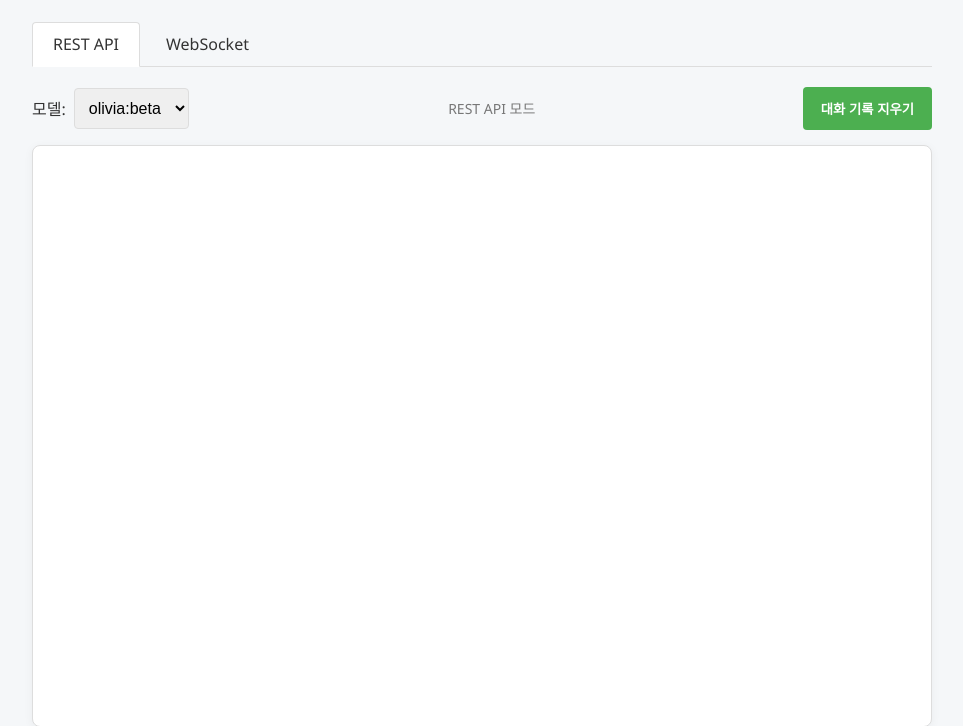
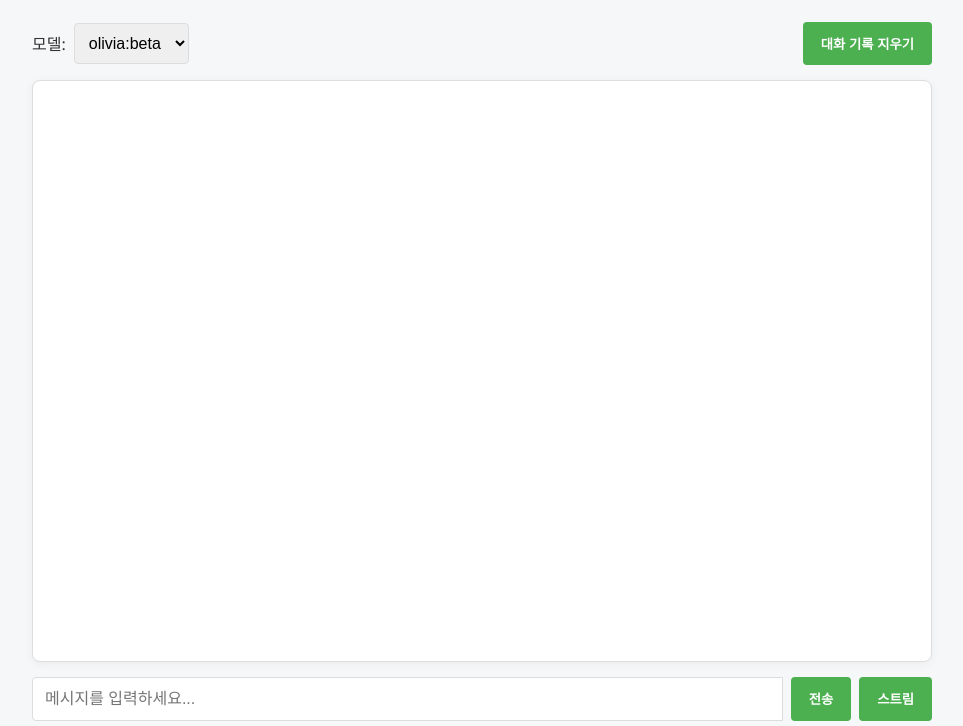
Before and after one commit to ge5rg2/Olivia, a FastAPI app: page / in a window 1280 px wide. Shown: the part 84-810 px from the top of the page, without its empty margins (158-1121 px from the left). Run offline with FastAPI, Linux system fonts and the light colour scheme; data that the repository does not hold is empty.

```diff
--- a/main.py
+++ b/main.py
@@ -1,10 +1,10 @@
 # main.py
-from fastapi import FastAPI, WebSocket, WebSocketDisconnect, Request, Depends, HTTPException
-from fastapi.responses import HTMLResponse, StreamingResponse, JSONResponse
+from fastapi import FastAPI, Request
+from fastapi.responses import HTMLResponse, StreamingResponse
 from fastapi.staticfiles import StaticFiles
 from fastapi.templating import Jinja2Templates
 from pydantic import BaseModel
-from typing import List, Dict, Any, Optional
+from typing import List, Dict, Optional
 import ollama
 import uuid
 import asyncio
@@ -100,12 +100,12 @@ async def stream_chat_get(request: Request):
         try:
             # 마지막 사용자 메시지 가져오기
             if not chat_history[user_id]:
-                yield f"data: {{\"error\": \"채팅 기록이 없습니다.\"}}\n\n"
+                yield "data: {\"error\": \"채팅 기록이 없습니다.\"}\n\n"
                 return
 
             last_message = chat_history[user_id][-1]
             if last_message["role"] != "user":
-                yield f"data: {{\"error\": \"마지막 메시지가 사용자 메시지가 아닙니다.\"}}\n\n"
+                yield "data: {\"error\": \"마지막 메시지가 사용자 메시지가 아닙니다.\"}\n\n"
                 return
 
             # 마지막 요청의 모델 정보 가져오기
@@ -139,7 +139,7 @@ async def stream_chat_get(request: Request):
             })
 
             # 응답 완료 후 종료 신호 전송
-            yield f"data: [DONE]\n\n"
+            yield "data: [DONE]\n\n"
 
         except Exception as e:
             yield f"data: {{\"error\": \"{str(e)}\"}}\n\n"
@@ -172,91 +172,6 @@ async def clear_history(request: Request):
     chat_history[user_id] = []
     return {"status": "success"}
 
-# WebSocket 연결을 관리하는 클래스
-class ConnectionManager:
-    def __init__(self):
-        self.active_connections: Dict[str, WebSocket] = {}
-
-    async def connect(self, websocket: WebSocket, client_id: str):
-        await websocket.accept()
-        self.active_connections[client_id] = websocket
-
-    def disconnect(self, client_id: str):
-        if client_id in self.active_connections:
-            del self.active_connections[client_id]
-
-    async def send_message(self, message: str, client_id: str):
-        if client_id in self.active_connections:
-            await self.active_connections[client_id].send_text(message)
-
-manager = ConnectionManager()
-
-# WebSocket 채팅 구현
-@app.websocket("/ws/{client_id}")
-async def websocket_endpoint(websocket: WebSocket, client_id: str):
-    await manager.connect(websocket, client_id)
-
-    if client_id not in chat_history:
-        chat_history[client_id] = []
-
-    try:
-        while True:
-            data = await websocket.receive_json()
-            user_message = data.get("message", "")
-            model = data.get("model", "llama3.2")
-
-            # 사용자 메시지를 기록에 추가
-            chat_history[client_id].append({"role": "user", "content": user_message})
-
-            # 사용자에게 받은 메시지 확인 응답
-            await manager.send_message(
-                '{"type": "status", "message": "메시지를 처리 중입니다..."}',
-                client_id
-            )
-
-            try:
-                # 스트리밍 응답 생성
-                full_response = ""
-
-                def stream_generator():
-                    return ollama.chat(
-                        model=model,
-                        messages=chat_history[client_id],
-                        stream=True
-                    )
-
-                loop = asyncio.get_event_loop()
-                stream = await loop.run_in_executor(None, stream_generator)
-
-                for chunk in stream:
-                    content = chunk["message"]["content"]
-                    full_response += content
-                    await manager.send_message(
-                        f'{{"type": "chunk", "content": "{content}"}}',
-                        client_id
-                    )
-
-                # 완성된 응답을 기록에 추가
-                chat_history[client_id].append({
-                    "role": "assistant",
-                    "content": full_response
-                })
-
-                # 응답 완료 알림
-                await manager.send_message(
-                    '{"type": "complete"}',
-                    client_id
-                )
-
-            except Exception as e:
-                await manager.send_message(
-                    f'{{"type": "error", "message": "{str(e)}"}}',
-                    client_id
-                )
-
-    except WebSocketDisconnect:
-        manager.disconnect(client_id)
-
 # 서버 실행 코드
 if __name__ == "__main__":
     import uvicorn
--- a/templates/index.html
+++ b/templates/index.html
@@ -125,44 +125,11 @@
         font-size: 16px;
         margin-left: 8px;
       }
-      .tabs {
-        display: flex;
-        margin-bottom: 20px;
-        border-bottom: 1px solid #ddd;
-      }
-      .tab {
-        padding: 10px 20px;
-        cursor: pointer;
-        border: 1px solid transparent;
-        margin-right: 5px;
-        border-radius: 4px 4px 0 0;
-      }
-      .tab.active {
-        border: 1px solid #ddd;
-        border-bottom: 1px solid white;
-        background-color: white;
-        margin-bottom: -1px;
-      }
-      .connection-status {
-        font-size: 14px;
-        color: #777;
-      }
-      .connection-status.connected {
-        color: #4caf50;
-      }
-      .connection-status.disconnected {
-        color: #f44336;
-      }
     </style>
   </head>
   <body>
     <div class="header">
       <h1>Olivia</h1>
-    </div>
-
-    <div class="tabs">
-      <div class="tab active" data-mode="rest">REST API</div>
-      <div class="tab" data-mode="websocket">WebSocket</div>
     </div>
 
     <div class="controls">
@@ -174,7 +141,6 @@
           <option value="gemma">Gemma</option>
         </select>
       </div>
-      <div class="connection-status" id="connection-status">REST API 모드</div>
       <button id="clear-btn">대화 기록 지우기</button>
     </div>
 
@@ -198,107 +164,6 @@
       const streamBtn = document.getElementById("stream-btn");
       const clearBtn = document.getElementById("clear-btn");
       const modelSelect = document.getElementById("model-select");
-      const tabs = document.querySelectorAll(".tab");
-      const connectionStatus = document.getElementById("connection-status");
-
-      let currentMode = "rest";
-      let socket = null;
-      let clientId = generateUUID();
-
-      // UUID 생성 함수
-      function generateUUID() {
-        return "xxxxxxxx-xxxx-4xxx-yxxx-xxxxxxxxxxxx".replace(
-          /[xy]/g,
-          function (c) {
-            const r = (Math.random() * 16) | 0,
-              v = c == "x" ? r : (r & 0x3) | 0x8;
-            return v.toString(16);
-          }
-        );
-      }
-
-      // 탭 변경 처리
-      tabs.forEach((tab) => {
-        tab.addEventListener("click", () => {
-          tabs.forEach((t) => t.classList.remove("active"));
-          tab.classList.add("active");
-          currentMode = tab.dataset.mode;
-
-          if (currentMode === "websocket") {
-            setupWebSocket();
-            streamBtn.style.display = "none";
-            connectionStatus.textContent = "연결 중...";
-            connectionStatus.className = "connection-status";
-          } else {
-            if (socket) {
-              socket.close();
-              socket = null;
-            }
-            streamBtn.style.display = "block";
-            connectionStatus.textContent = "REST API 모드";
-            connectionStatus.className = "connection-status";
-          }
-        });
-      });
-
-      // WebSocket 설정 보이스 적용시 재확인
-      function setupWebSocket() {
-        if (socket) {
-          socket.close();
-        }
-
-        socket = new WebSocket(`ws://${window.location.host}/ws/${clientId}`);
-
-        socket.onopen = function (e) {
-          connectionStatus.textContent = "연결됨";
-          connectionStatus.className = "connection-status connected";
-        };
-
-        socket.onmessage = function (event) {
-          const data = JSON.parse(event.data);
-
-          if (data.type === "chunk") {
-            // 메시지가 이미 시작되었는지 확인
-            let messageDiv = chatContainer.querySelector(
-              ".assistant:last-child"
-            );
-            if (!messageDiv) {
-              messageDiv = document.createElement("div");
-              messageDiv.className = "message assistant";
-              chatContainer.appendChild(messageDiv);
-            }
-
-            messageDiv.textContent += data.content;
-            chatContainer.scrollTop = chatContainer.scrollHeight;
-          } else if (data.type === "status") {
-            const typingDiv = document.createElement("div");
-            typingDiv.className = "typing";
-            typingDiv.textContent = data.message;
-            typingDiv.id = "typing-indicator";
-            chatContainer.appendChild(typingDiv);
-            chatContainer.scrollTop = chatContainer.scrollHeight;
-          } else if (data.type === "complete") {
-            const typingIndicator = document.getElementById("typing-indicator");
-            if (typingIndicator) {
-              typingIndicator.remove();
-            }
-          } else if (data.type === "error") {
-            addMessage(`오류: ${data.message}`, "error");
-          }
-        };
-
-        socket.onclose = function (event) {
-          connectionStatus.textContent = "연결 끊김";
-          connectionStatus.className = "connection-status disconnected";
-          setTimeout(setupWebSocket, 2000); // 자동 재연결 시도
-        };
-
-        socket.onerror = function (error) {
-          connectionStatus.textContent = "연결 오류";
-          connectionStatus.className = "connection-status disconnected";
-          console.error("WebSocket 오류:", error);
-        };
-      }
 
       // 페이지 로드 시 기록 가져오기
       window.addEventListener("load", async () => {
@@ -361,20 +226,6 @@
 
         chatContainer.scrollTop = chatContainer.scrollHeight;
 
-        if (
-          currentMode === "websocket" &&
-          socket &&
-          socket.readyState === WebSocket.OPEN
-        ) {
-          // WebSocket 모드
-          socket.send(
-            JSON.stringify({
-              message: message,
-              model: modelSelect.value,
-            })
-          );
-        } else {
-          // REST API 모드
         try {
           const response = await fetch("/api/chat", {
             method: "POST",
@@ -395,7 +246,6 @@
           }
         } catch (error) {
           addMessage(`오류: ${error.message}`, "error");
-          }
         }
 
         chatContainer.scrollTop = chatContainer.scrollHeight;
```
Also changed, not shown: orpheus_tts.py (deleted, +0 -13 lines), requirements.txt (+3 -95 lines), README.md (added), 2 other files. Lines whose indentation alone changed are shown as unchanged.
